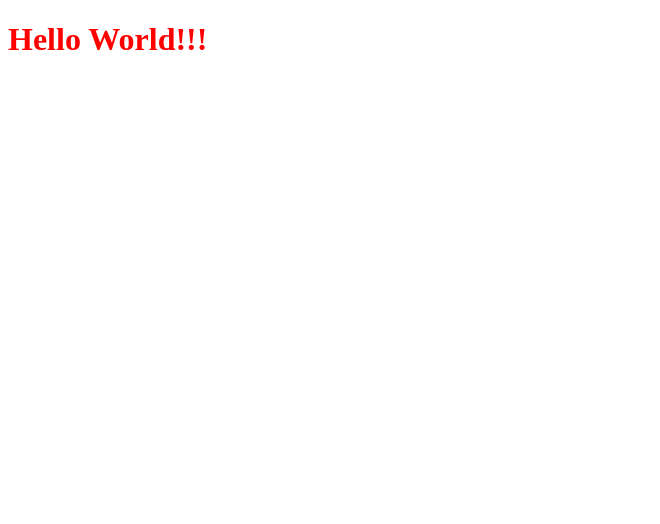
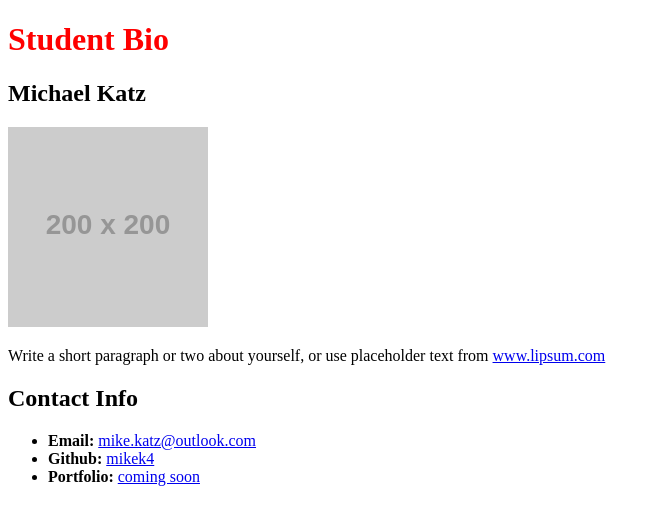
Before and after one commit to mikek4/mikek4.github.io, a plain HTML site: page index.html in a window 1280 px wide. Shown: the whole page, without its empty margins (0-660 px from the left). Drawn offline with Linux system fonts and the light colour scheme; placeholder pictures from the web are drawn by us.

Commit message:
Added bio page

```diff
--- a/index.html
+++ b/index.html
@@ -1,11 +1,42 @@
+<!-- Relative Paths Assignment 3 -->
 <!DOCTYPE html>
-<html>
-    <head>
-        <title>My Portfolio Page</title>
-        <link rel="stylesheet" type="text/css" href = "style.css">
-    </head>
+<html lang="en-us">
 
-    <body>
-        <h1>Hello World!!!</h1>
-    </body>
+<head>
+  <meta charset="UTF-8">
+  <title>Relative Paths Assignment 3</title>
+
+  <!-- Fill in the href to the CSS such that this HTML file can access the CSS -->
+  <!-- Don't move the HTML or CSS file. Use Relative Linking -->
+  <link rel="stylesheet" type="text/css" href="style.css">
+</head>
+
+<body>
+  <header>
+    <h1>Student Bio</h1>
+  </header>
+
+  <div class="container">
+
+    <section id="main-bio">
+
+      <h2>Michael Katz</h2>
+
+      <img id="bio-image" src="https://placehold.it/200x200" alt="Your Name">
+
+      <p>Write a short paragraph or two about yourself, or use placeholder text from <a href="http://www.lipsum.com/">www.lipsum.com</a></p>
+    </section>
+
+    <section id="contact-info">
+      <h2>Contact Info</h2>
+      <ul>
+        <li><strong>Email:</strong> <a href="#">mike.katz@outlook.com</a></li>
+        <li><strong>Github:</strong> <a href="#">mikek4</a></li>
+        <li><strong>Portfolio:</strong> <a href="#">coming soon</a></li>
+      </ul>
+    </section>
+  </div>
+
+</body>
+
 </html>
```
